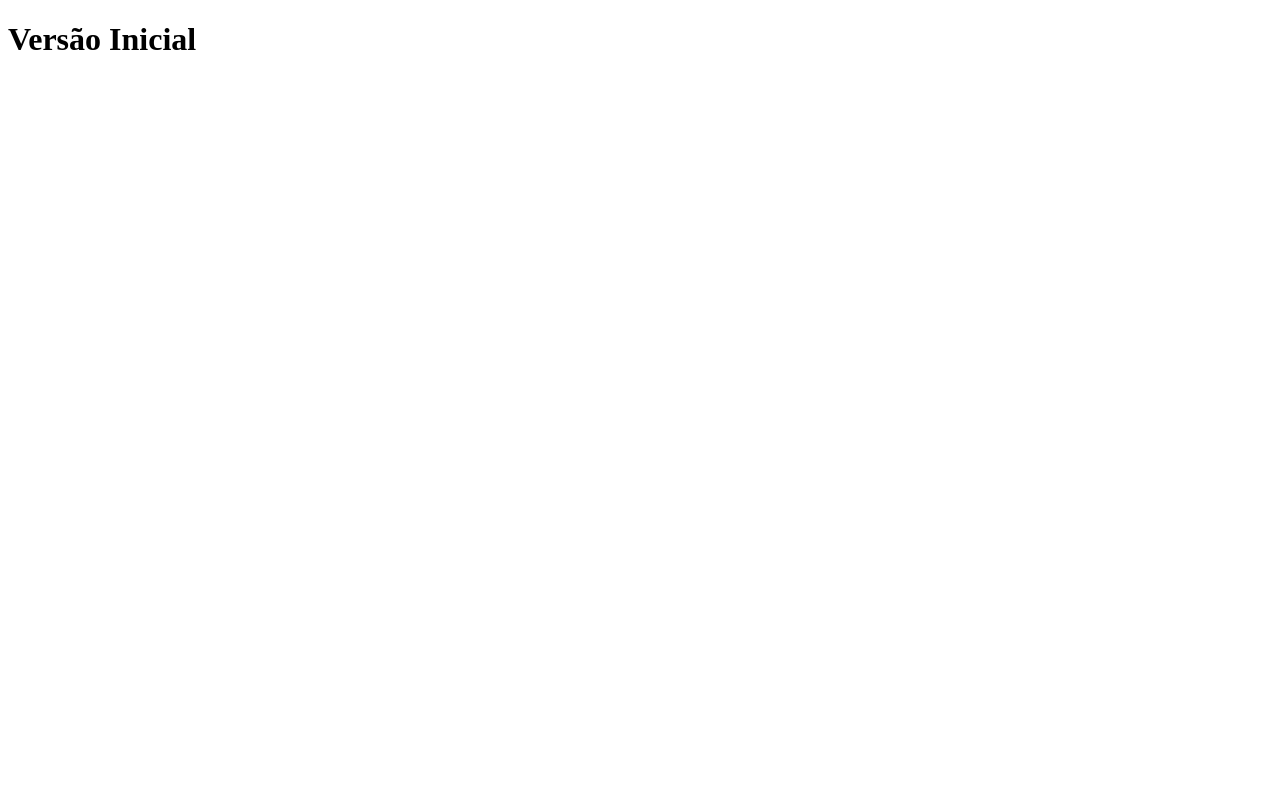
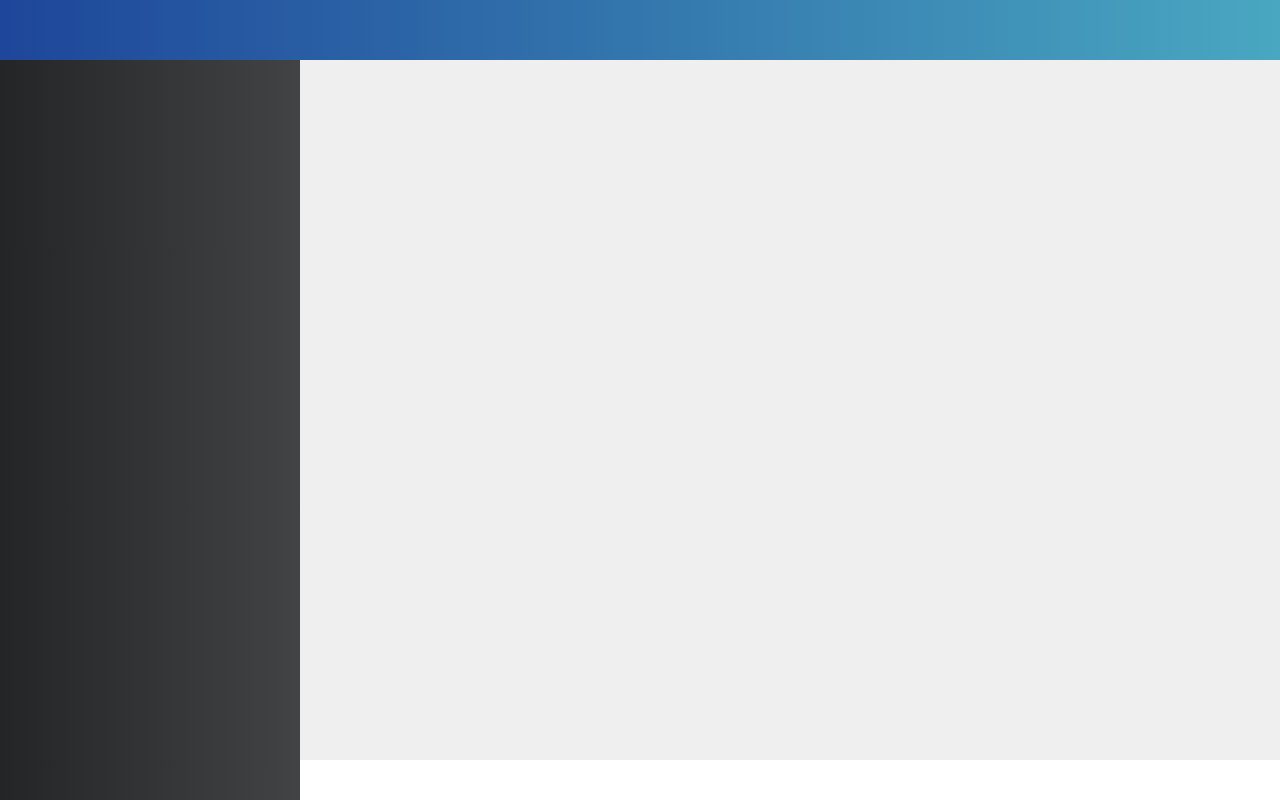
Before and after one commit to oliveiraFreddie/knowledge, a Vue app in the folder versao-inicial/frontend/: page / in a window 1280 px wide. Built offline with nearby package versions, Linux system fonts and the light colour scheme.

Commit message:
frontend-create-template-components

```diff
--- a/versao-inicial/frontend/src/App.vue
+++ b/versao-inicial/frontend/src/App.vue
@@ -1,15 +1,44 @@
 <template>
-	<div id="app">
-		<h1>Versão Inicial</h1>
-	</div>
+  <div id="app">
+    <Header />
+    <Menu />
+    <Content />
+    <Footer />
+  </div>
 </template>
 
 <script>
+import Header from "@/components/template/Header";
+import Menu from "@/components/template/Menu";
+import Content from "@/components/template/Content";
+import Footer from "@/components/template/Menu";
+
 export default {
-	name: "App",
-}
+  name: "App",
+  components: { Header, Menu, Content, Footer },
+};
 </script>
 
 <style>
+* {
+  font-family: "Lato", sans-serif;
+}
 
+body {
+  margin: 0;
+}
+
+#app {
+  -webkit-font-smoothing: antialiased;
+  -moz-osx-font-smoothing: grayscale;
+
+  height: 100vh;
+  display: grid;
+  grid-auto-rows: 60px 1fr 40px;
+  grid-auto-columns: 300px 1fr;
+  grid-template-areas:
+    "header header"
+    "menu content"
+    "menu footer";
+}
 </style>
--- /dev/null
+++ b/versao-inicial/frontend/src/components/template/Content.vue
@@ -0,0 +1,17 @@
+<template>
+  <div class="content"></div>
+</template>
+
+<script>
+export default {
+    name: 'Content'
+}
+</script>
+
+<style>
+    .content {
+        grid-area: content;
+        background-color: #efefef;
+        padding: 20px;
+    }
+</style>
--- /dev/null
+++ b/versao-inicial/frontend/src/components/template/Header.vue
@@ -0,0 +1,20 @@
+<template>
+  <header class="header"></header>
+</template>
+
+<script>
+export default {
+    name: 'Header'
+}
+</script>
+
+<style>
+    .header {
+        grid-area: header;
+        background: linear-gradient(to right, #1e469a, #49a7c1);
+
+        display: flex;
+        justify-content: center;
+        align-items: center;
+    }
+</style>
--- /dev/null
+++ b/versao-inicial/frontend/src/components/template/Menu.vue
@@ -0,0 +1,20 @@
+<template>
+  <aside class="menu"></aside>
+</template>
+
+<script>
+export default {
+    name: 'Menu'
+}
+</script>
+
+<style>
+    .menu {
+        grid-area: menu;
+        background: linear-gradient(to right, #232526, #414345);
+
+        display: flex;
+        flex-direction: column;
+        flex-wrap: wrap;
+    }
+</style>
```
Also changed, not shown: versao-inicial/frontend/src/components/template/Footer.vue (added, +23 -0 lines), 1 other file (tests, documents, lock files or other folders).
